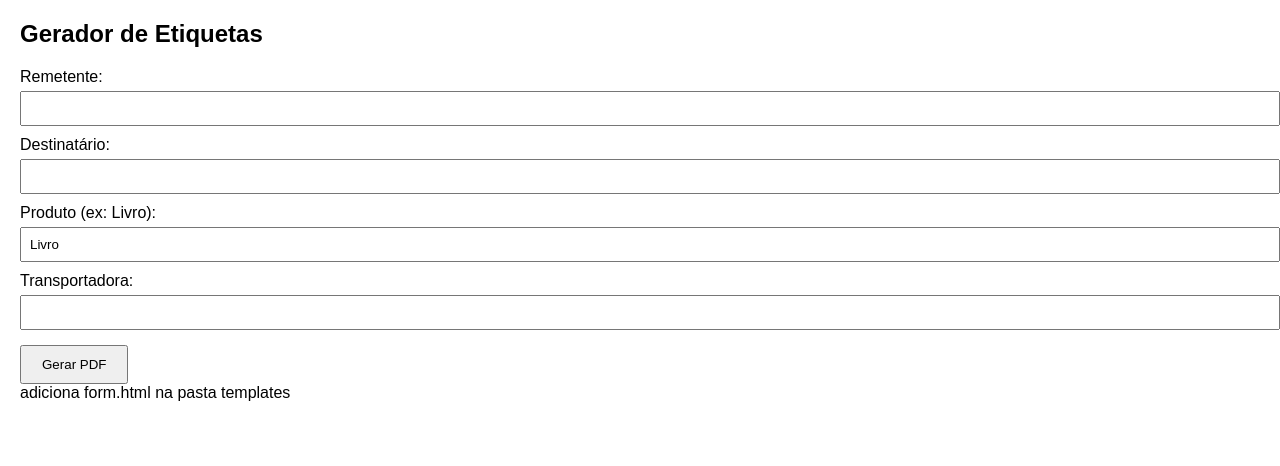
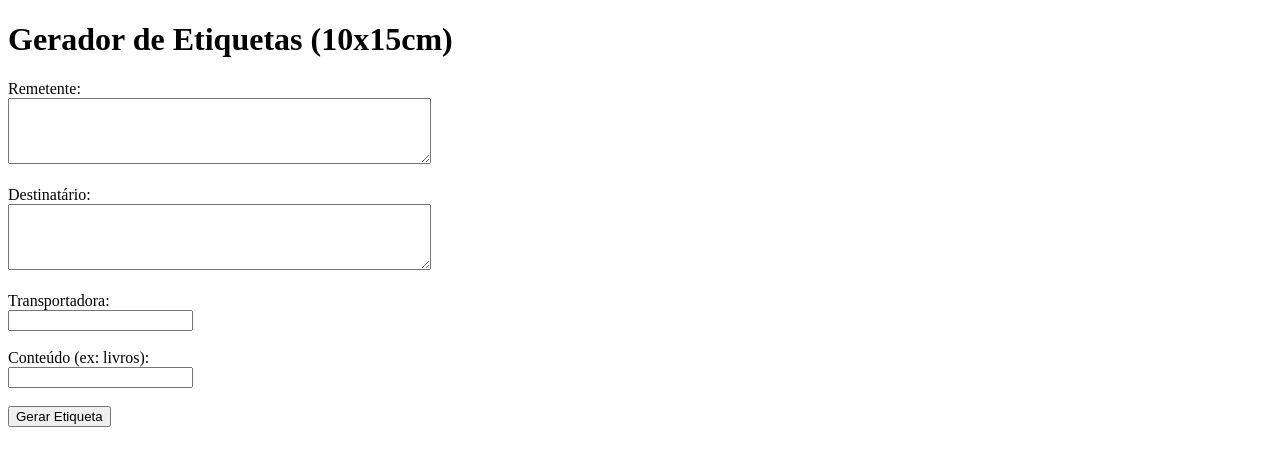
Before and after one commit to Lucastiru/nova-etiqueta, a Flask app: page / in a window 1280 px wide. Shown: the top 466 px of the page. Run offline with Flask 3, Linux system fonts and the light colour scheme.

Commit message:
Update form.html

```diff
--- a/templates/form.html
+++ b/templates/form.html
@@ -1,32 +1,25 @@
 <!DOCTYPE html>
-<html lang="pt-BR">
+<html lang="pt-br">
 <head>
     <meta charset="UTF-8">
     <title>Gerador de Etiquetas</title>
-    <style>
-        body { font-family: Arial, sans-serif; margin: 20px; }
-        label { display: block; margin-top: 10px; }
-        input[type="text"] { width: 100%; padding: 8px; margin-top: 5px; }
-        button { margin-top: 15px; padding: 10px 20px; }
-    </style>
 </head>
 <body>
-    <h2>Gerador de Etiquetas</h2>
+    <h1>Gerador de Etiquetas (10x15cm)</h1>
     <form method="post">
-        <label>Remetente:</label>
-        <input type="text" name="remetente" required>
+        <label>Remetente:</label><br>
+        <textarea name="remetente" required rows="4" cols="50"></textarea><br><br>
 
-        <label>Destinatário:</label>
-        <input type="text" name="destinatario" required>
+        <label>Destinatário:</label><br>
+        <textarea name="destinatario" required rows="4" cols="50"></textarea><br><br>
 
-        <label>Produto (ex: Livro):</label>
-        <input type="text" name="produto" value="Livro" required>
+        <label>Transportadora:</label><br>
+        <input type="text" name="transportadora"><br><br>
 
-        <label>Transportadora:</label>
-        <input type="text" name="transportadora">
+        <label>Conteúdo (ex: livros):</label><br>
+        <input type="text" name="conteudo"><br><br>
 
-        <button type="submit">Gerar PDF</button>
+        <button type="submit">Gerar Etiqueta</button>
     </form>
 </body>
 </html>
-adiciona form.html na pasta templates
```
